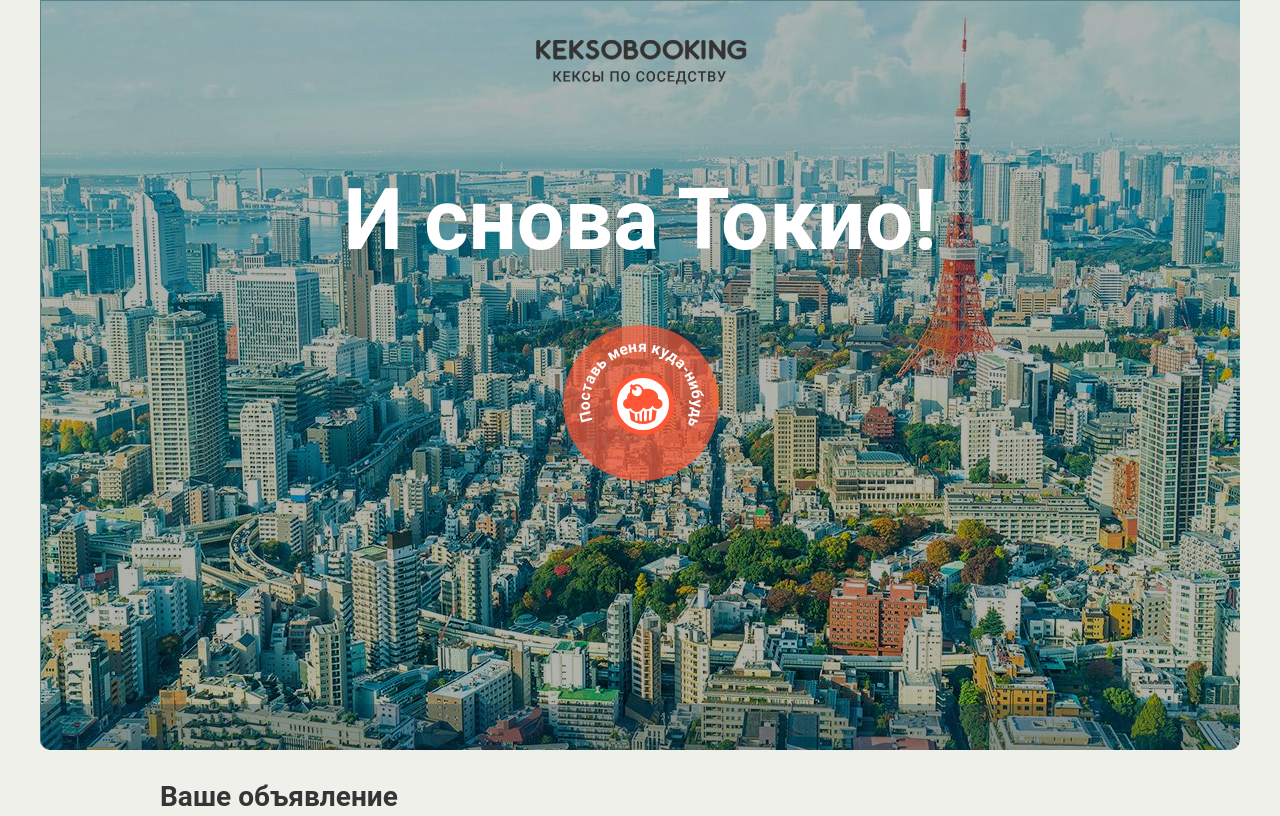
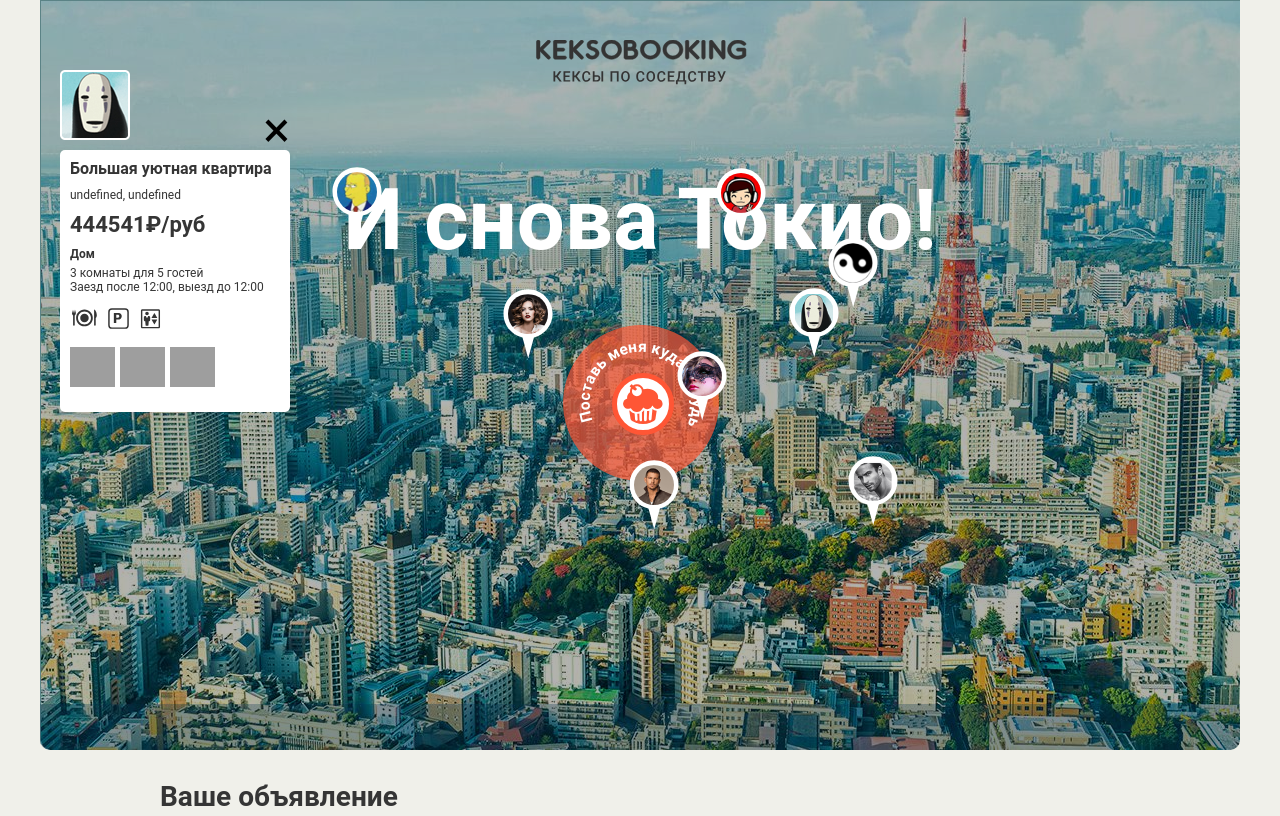
Before and after one commit to Alexs222/490951-keksobooking, a website: page index.html in a window 1280 px wide. Shown: the top 816 px of the page. Drawn offline with Linux system fonts and the light colour scheme; grey boxes are pictures that could not be loaded; files whose address does not match are found by name.

Commit message:
Добавляем метки и карточку

```diff
--- a/index.html
+++ b/index.html
@@ -264,6 +264,6 @@
 
     <button type="button" class="map__pin" style="left: 200px; top: 400px;"><img src="img/avatars/user07.png" width="40" height="40" draggable="false" alt="Метка объявления"></button>
   </template>
-
+<script src="js/map.js"></script>
 </body>
 </html>
--- /dev/null
+++ b/js/map.js
@@ -0,0 +1,188 @@
+'use strict';
+
+var NAME_HOUSING = ['Большая уютная квартира', 'Маленькая неуютная квартира', 'Огромный прекрасный дворец', 'Маленький ужасный дворец', 'Красивый гостевой домик', 'Некрасивый негостеприимный домик', 'Уютное бунгало далеко от моря', 'Неуютное бунгало по колено в воде'];
+var TYPE_HOUSING = ['palace', 'flat', 'house', 'bungalo'];
+var TIME_IN_OUT = ['12:00', '13:00', '14:00'];
+var FACILITIES = ['wifi', 'dishwasher', 'parking', 'washer', 'elevator', 'conditioner'];
+var PHOTOS = ['http://o0.github.io/assets/images/tokyo/hotel1.jpg', 'http://o0.github.io/assets/images/tokyo/hotel2.jpg', 'http://o0.github.io/assets/images/tokyo/hotel3.jpg'];
+
+var similarMapPinTemplate = document.querySelector('template')
+    .content
+    .querySelector('.map__pin');
+
+var similarMapPinsElement = document.querySelector('.map__pins');
+
+var randomStrGenerator = function (arrStr) {
+  var stringTotal = [];
+  var strLength = Math.floor(Math.random() * (arrStr.length - 1) + 1);
+  for (var i = 0; i < strLength; i++) {
+    var elementStr = arrStr[Math.floor(Math.random() * arrStr.length)];
+    if (!stringTotal.includes(elementStr)) {
+      stringTotal.push(elementStr);
+    }
+  }
+  return stringTotal;
+};
+
+// var randomOrderGenerator = function (arrOrder) {
+//   var orderArr = [];
+//   while (orderArr.length < arrOrder.length) {
+//     var order = arrOrder[Math.floor(Math.random() * arrOrder.length)];
+//     if (!(orderArr.includes(order))) {
+//       orderArr.push(order);
+//     }
+//   }
+//   return orderArr;
+// };
+
+var randomDataGenerator = function () {
+  var ads = [];
+  for (var i = 0; i < 8; i++) {
+    var ad =
+      {
+        'author': {
+          'avatar': 'img/avatars/user' + '0' + (i + 1) + '.png'
+        },
+        'offer': {
+          'title': NAME_HOUSING[i],
+          'address': location.x + ', ' + location.y,
+          'price': Math.floor(Math.random() * (1000000 - 1000) + 1000),
+          'type': TYPE_HOUSING[Math.floor(Math.random() * TYPE_HOUSING.length)],
+          'rooms': Math.floor(Math.random() * (5 - 1) + 1),
+          'guests': Math.floor(Math.random() * (10 - 5) + 5),
+          'checkin': TIME_IN_OUT[Math.floor(Math.random() * TIME_IN_OUT.length)],
+          'checkiout': TIME_IN_OUT[Math.floor(Math.random() * TIME_IN_OUT.length)],
+          'features': randomStrGenerator(FACILITIES),
+          'description': '',
+          'photos': PHOTOS
+        },
+        'location': {
+          'x': Math.floor(Math.random() * (900 - 300) + 300),
+          'y': Math.floor(Math.random() * (630 - 130) + 130)
+        }
+      };
+
+    ads.push(ad);
+  }
+  return ads;
+};
+
+var renderMapPoint = function (point) {
+  var pointElement = similarMapPinTemplate.cloneNode(true);
+  pointElement.style.left = point.location.x - 50 / 2 + 'px'; // Учитываем ширину метки
+  pointElement.style.top = point.location.y - 70 + 'px'; // Учитываем высоту метки
+  var imgElement = pointElement.querySelector('img');
+  imgElement.src = point.author.avatar;
+  imgElement.alt = point.offer.title;
+  return pointElement;
+};
+
+var createBlock = function (points) {
+  var fragment = document.createDocumentFragment();
+  for (var i = 0; i < points.length; i++) {
+    var element = points[i];
+    fragment.appendChild(renderMapPoint(element));
+  }
+  return fragment;
+};
+
+var adsData = randomDataGenerator();
+similarMapPinsElement.appendChild(createBlock(adsData));
+
+// Создаем объявление
+var oneElementData = adsData[0];
+
+var similarMapCardTemplate = document.querySelector('template')
+    .content
+    .querySelector('.map__card');
+var mapElement = document.querySelector('.map');
+var mapFiltersContainerElement = document.querySelector('.map__filters-container');
+
+var renderMapCard = function (card) {
+  var cardElement = similarMapCardTemplate.cloneNode(true);
+  var titleCard = cardElement.querySelector('.popup__title');
+  titleCard.textContent = card.offer.title;
+  var addressCard = cardElement.querySelector('.popup__text--address');
+  addressCard.textContent = card.offer.address;
+  var priceCard = cardElement.querySelector('.popup__text--price');
+  priceCard.textContent = card.offer.price + '₽/руб';
+  var typeCard = cardElement.querySelector('.popup__type');
+  switch (card.offer.type) {
+    case 'flat':
+      typeCard.textContent = 'Квартира';
+      break;
+    case 'palace':
+      typeCard.textContent = 'Дворец';
+      break;
+    case 'house':
+      typeCard.textContent = 'Дом';
+      break;
+    case 'bungalo':
+      typeCard.textContent = 'Бунгало';
+      break;
+    default:
+      typeCard.textContent = 'Нет такого варианта размещения';
+      break;
+  }
+  var guestsRoomsCard = cardElement.querySelector('.popup__text--capacity');
+  guestsRoomsCard.textContent = card.offer.rooms + ' комнаты для ' + card.offer.guests + ' гостей';
+
+  var timeInOutCard = cardElement.querySelector('.popup__text--time');
+  timeInOutCard.textContent = 'Заезд после ' + card.offer.checkin + ', выезд до ' + card.offer.checkiout;
+
+  var featuresListCard = cardElement.querySelector('.popup__features');
+  var featureItemWiFi = featuresListCard.querySelector('.popup__feature--wifi');
+  var featureItemDishwasher = featuresListCard.querySelector('.popup__feature--dishwasher');
+  var featureItemParking = featuresListCard.querySelector('.popup__feature--parking');
+  var featureItemWasher = featuresListCard.querySelector('.popup__feature--washer');
+  var featureItemElevator = featuresListCard.querySelector('.popup__feature--elevator');
+  var featureItemConditioner = featuresListCard.querySelector('.popup__feature--conditioner');
+
+  for (var j = 0; j < FACILITIES.length; j++) {
+    for (var i = 0; i < card.offer.features.length; i++) {
+      if (FACILITIES[j] !== card.offer.features[i]) {
+        switch (card.offer.features[i]) {
+          case 'wifi':
+            featureItemWiFi.remove();
+            break;
+          case 'dishwasher':
+            featureItemDishwasher.remove();
+            break;
+          case 'parking':
+            featureItemParking.remove();
+            break;
+          case 'washer':
+            featureItemWasher.remove();
+            break;
+          case 'elevator':
+            featureItemElevator.remove();
+            break;
+          case 'conditioner':
+            featureItemConditioner.remove();
+            break;
+          default:
+            break;
+        }
+      }
+    }
+  }
+
+  var descriptionCard = cardElement.querySelector('.popup__description');
+  descriptionCard.textContent = card.offer.description;
+
+  var photosListCard = cardElement.querySelector('.popup__photos');
+  var photoItemCard = cardElement.querySelector('.popup__photo');
+  photoItemCard.remove();
+  for (var index = 0; index < card.offer.photos.length; index++) {
+    var element = photoItemCard.cloneNode(true);
+    element.src = card.offer.photos[index];
+    photosListCard.appendChild(element);
+  }
+
+  var avatarCard = cardElement.querySelector('.popup__avatar');
+  avatarCard.src = card.author.avatar;
+
+  return cardElement;
+};
+
+mapElement.insertBefore(renderMapCard(oneElementData), mapFiltersContainerElement);
```
